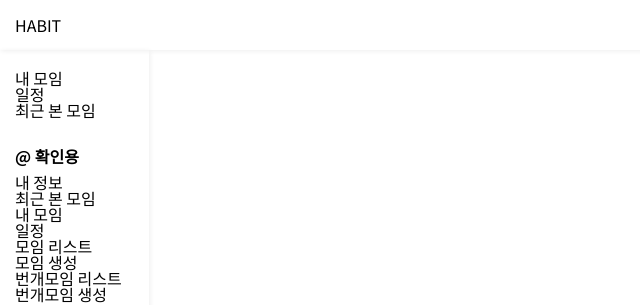
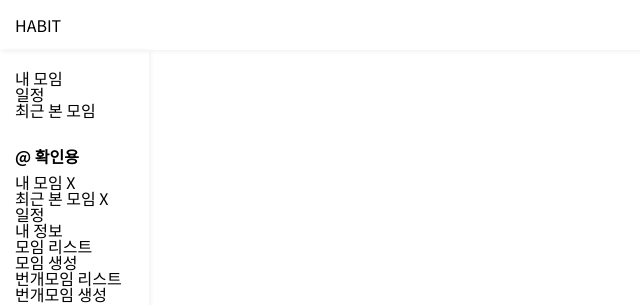
Before and after one commit to Team-ants-grasshoppers/habit-frontend, a React (Vite) app: page / in a window 1280 px wide. Shown: the top 305 px of the page, without its empty margins (0-640 px from the left). Built offline with nearby package versions, Linux system fonts and the light colour scheme; no server answers; a web font is replaced by a local one.

Commit message:
fix: 라우트 수정

```diff
--- a/src/common/layout/Sidebar.tsx
+++ b/src/common/layout/Sidebar.tsx
@@ -40,16 +40,16 @@ const Sidebar: React.FC = () => {
         <ul>
           <li style={{ margin: '30px 0 10px', fontWeight: 'bold' }}>@ 확인용</li>
           <li>
-            <Link to="/user/info">내 정보</Link>
+            <Link to="/user/club">내 모임 X</Link>
           </li>
           <li>
-            <Link to="/user/recent">최근 본 모임</Link>
-          </li>
-          <li>
-            <Link to="/user/club">내 모임</Link>
+            <Link to="/user/recent">최근 본 모임 X</Link>
           </li>
           <li>
             <Link to="/calendar">일정</Link>
+          </li>
+          <li>
+            <Link to="/user/info">내 정보</Link>
           </li>
           <li>
             <Link to="/club/list">모임 리스트</Link>
@@ -58,10 +58,10 @@ const Sidebar: React.FC = () => {
             <Link to="/club/create">모임 생성</Link>
           </li>
           <li>
-            <Link to="/thunder">번개모임 리스트</Link>
+            <Link to="/thunder/list">번개모임 리스트</Link>
           </li>
           <li>
-            <Link to="/thunder">번개모임 생성</Link>
+            <Link to="/thunder/create">번개모임 생성</Link>
           </li>
         </ul>
       </nav>
--- a/src/routes/index.tsx
+++ b/src/routes/index.tsx
@@ -11,8 +11,8 @@ import ThunderCreatePage from '../features/thunder/pages/ThunderCreatePage';
 import ThunderDetailPage from '../features/thunder/pages/ThunderDetailPage';
 import ThunderModifyPage from '../features/thunder/pages/ThunderModifyPage';
 import MyInfoPage from '../features/user/pages/MyInfoPage';
-import RecentPage from '../features/user/pages/RecentViewedPage';
 import MyClubPage from '../features/user/pages/MyClubPage';
+import RecentViewedPage from '../features/user/pages/RecentViewedPage';
 
 const AppRoutes = () => {
   return (
@@ -21,7 +21,7 @@ const AppRoutes = () => {
         <Route path="calendar" element={<CalendarPage />} />
         <Route path="join" element={<Join />} />
         <Route path="user/info" element={<MyInfoPage />} />
-        <Route path="user/recent" element={<RecentPage />} />
+        <Route path="user/recent" element={<RecentViewedPage />} />
         <Route path="user/club" element={<MyClubPage />} />
 
         {/* Club 관련 라우트 추가 */}
```
